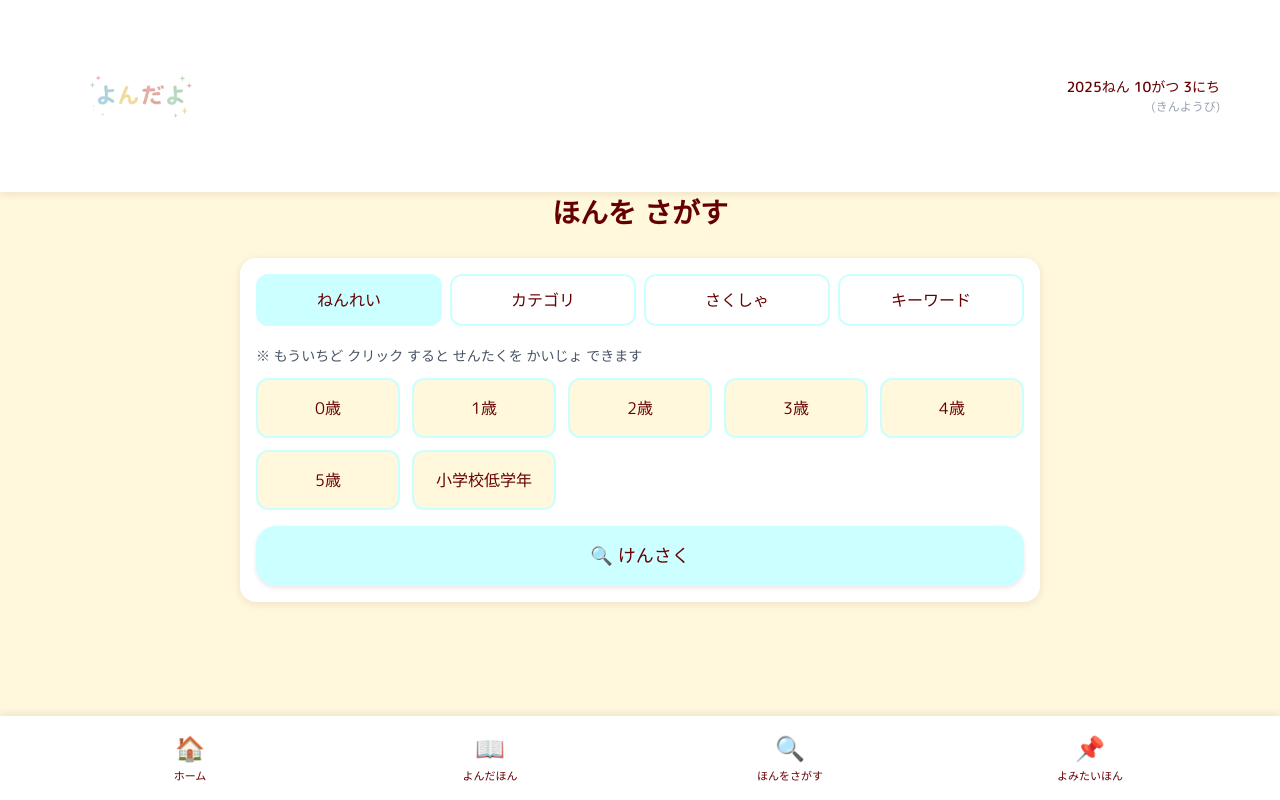
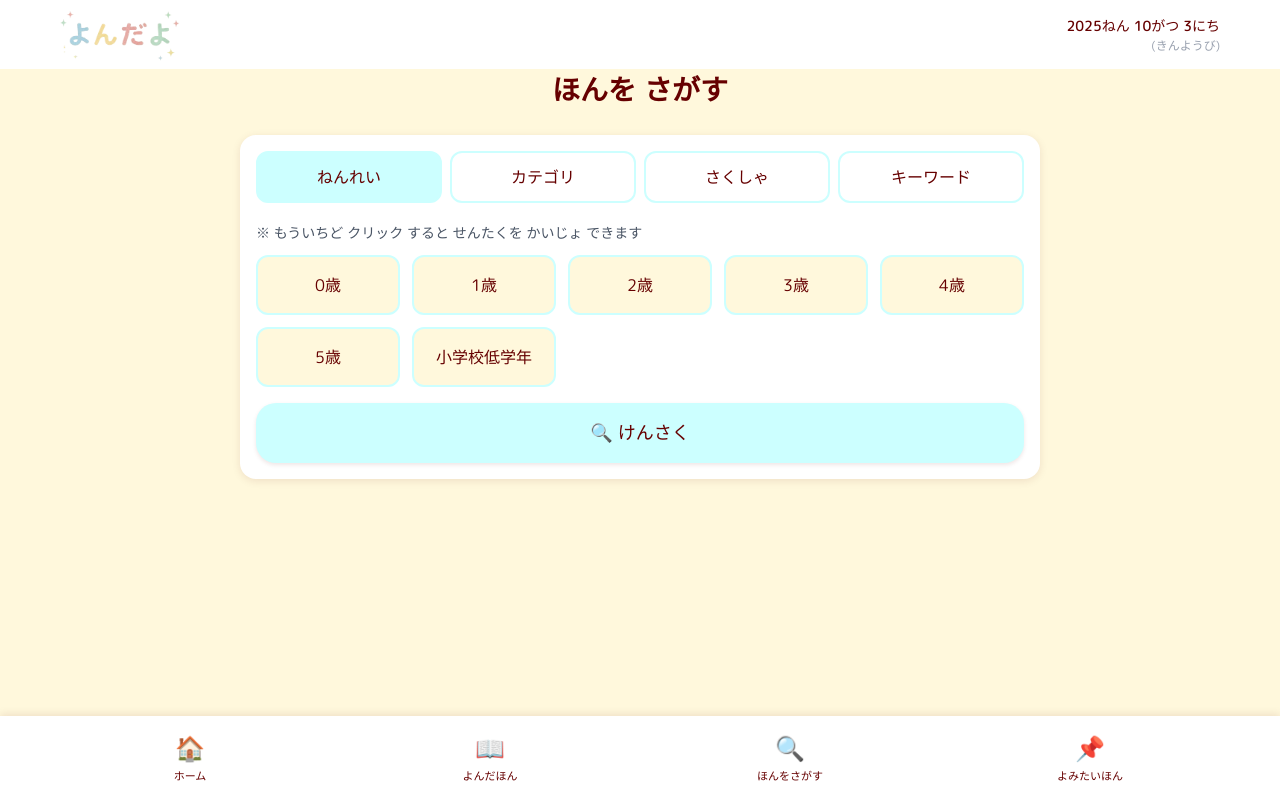
Before and after one commit to rasa-sa06/yondayo, a Next.js app: page /search in a window 1280 px wide. Built offline with nearby package versions, Linux system fonts and the light colour scheme.

Commit message:
Update Header.tsx

```diff
--- a/src/components/Header.tsx
+++ b/src/components/Header.tsx
@@ -1,23 +1,35 @@
 // components/Header.tsx
-import React from 'react';
-import { Logo } from './Logo';
+import React from "react";
+import { Logo } from "./Logo";
 
 export const Header: React.FC = () => {
-  // 現在の日付を取得
+    // 現在の日付を取得
     const today = new Date();
     const year = today.getFullYear();
     const month = today.getMonth() + 1;
     const day = today.getDate();
-    const weekdays = ['にちようび', 'げつようび', 'かようび', 'すいようび', 'もくようび', 'きんようび', 'どようび'];
+    const weekdays = [
+        "にちようび",
+        "げつようび",
+        "かようび",
+        "すいようび",
+        "もくようび",
+        "きんようび",
+        "どようび",
+    ];
     const weekday = weekdays[today.getDay()];
 
     return (
-        <header className="top-0 left-0 right-0 bg-white shadow-[0_2px_8px_rgba(102,0,0,0.1)]">
-            <div className="max-w-[1200px] mx-auto px-5 py-4 flex justify-between items-center">
-                <Logo size="medium" />
+        <header className="top-0 left-0 right-0 bg-white">
+            <div className="max-w-[1200px] mx-auto px-5 py-2 flex justify-between items-center">
+                <Logo size="small" />
                 <div className="flex flex-col items-end text-sm">
-                    <span className="font-medium">{year}ねん {month}がつ {day}にち</span>
-                    <span className="text-xs text-gray-400 mt-0.5">({weekday})</span>
+                    <span className="font-medium">
+                        {year}ねん {month}がつ {day}にち
+                    </span>
+                    <span className="text-xs text-gray-400 mt-0.5">
+                        ({weekday})
+                    </span>
                 </div>
             </div>
         </header>
```
Also changed, not shown: public/logo.png.
